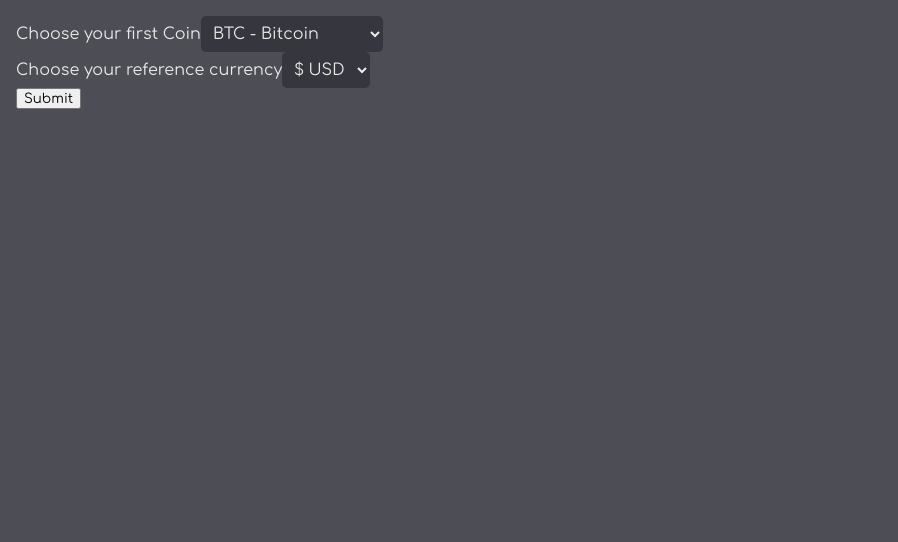
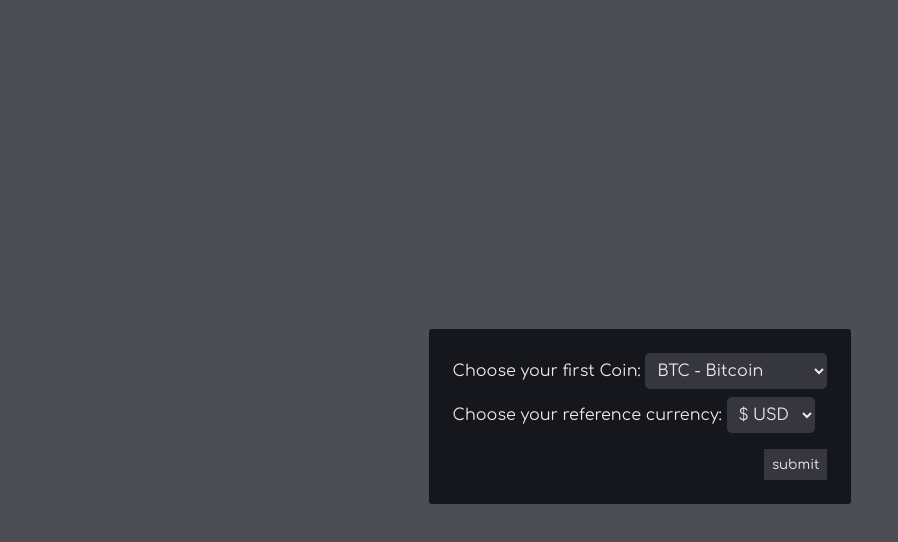
Before and after one commit to Remi-labbe/CryptoWatcher, a React (Create React App) app: page / in a window 1280 px wide. Shown: the top 542 px of the page, without its empty margins (0-898 px from the left). Built offline with nearby package versions, Linux system fonts and the light colour scheme; what coingecko-api would draw is missing.

Commit message:
styling welcome page

```diff
--- a/src/Welcome.js
+++ b/src/Welcome.js
@@ -1,14 +1,15 @@
 import { Button, Container, Form } from 'react-bootstrap';
+import './css/welcome.css'
 
 const REDIRECT_URL = 'http://localhost:3000';
 
 export default function Welcome() {
 
     return (
-        <Container>
-            <Form action={REDIRECT_URL}>
+        <Container className="welcome-form-container">
+            <Form className='welcome-form' action={REDIRECT_URL}>
                 <Form.Group>
-                    <Form.Label>Choose your first Coin</Form.Label>
+                    <Form.Label>Choose your first Coin: </Form.Label>
                     <Form.Control as="select" name="choice">
                         {/* default coin user can follow
                         Hardcoded as we propose the most know ones. */}
@@ -19,16 +20,14 @@
                     </Form.Control>
                 </Form.Group>
                 <Form.Group>
-                    <Form.Label>Choose your reference currency</Form.Label>
+                    <Form.Label>Choose your reference currency: </Form.Label>
                     <Form.Control as="select" name="currency">
                         <option value="usd">$ USD</option>
                         <option value="eur">€ EUR</option>
                         <option value="btc">₿ BTC</option>
                     </Form.Control>
                 </Form.Group>
-                <Button type="submit">
-                    Submit
-                </Button>
+                <Button className="submit-button" as="input" type="submit" value="submit" />
             </Form>
         </Container>
     );
--- /dev/null
+++ b/src/css/welcome.css
@@ -0,0 +1,28 @@
+.welcome-form-container {
+    display: flex;
+    align-items: center;
+    justify-content: center;
+    height: 100vh;
+}
+
+.welcome-form {
+    background: var(--dark-bg-primary);
+    border-radius: 3px;
+    align-items: center;
+    justify-content: center;
+    padding: 1rem;
+}
+
+.welcome-form > * {
+    margin: .5rem;
+}
+
+.submit-button {
+    float: right;
+    border: none;
+    text-decoration: none;
+    cursor: pointer;
+    padding: .5rem;
+    color: var(--light-fg);
+    background: var(--light-bg-primary);
+}
```
